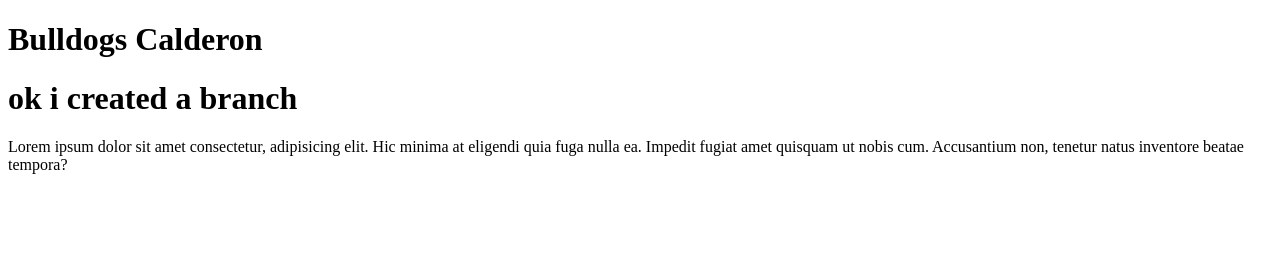
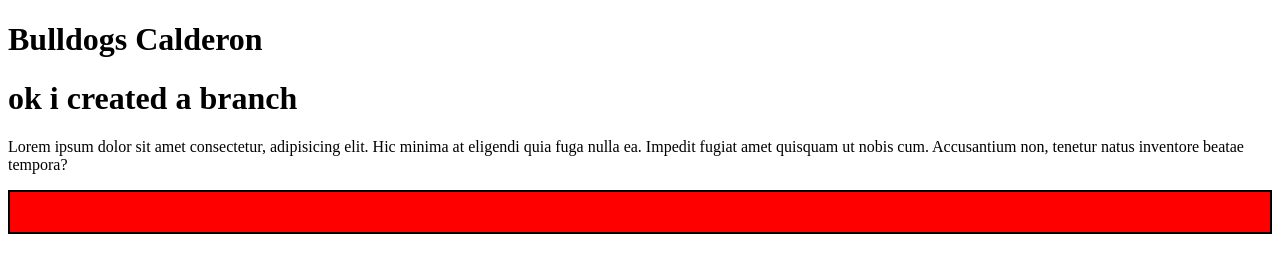
Before and after one commit to AngelCalderon105/practice-project, a plain HTML site: page index.html in a window 1280 px wide. Drawn offline with Linux system fonts and the light colour scheme.

Commit message:
Added New Red Box

```diff
--- a/index.html
+++ b/index.html
@@ -4,7 +4,8 @@
 <head>
     <meta charset="UTF-8">
     <meta name="viewport" content="width=device-width, initial-scale=1.0">
-    <title>Document</title>
+    <link rel="stylesheet" href="style.css">
+    <title>Calderon Bulldogs</title>
 </head>
 
 <body>
@@ -12,6 +13,10 @@
     <h1>ok i created a branch</h1>
     <p>Lorem ipsum dolor sit amet consectetur, adipisicing elit. Hic minima at eligendi quia fuga nulla ea. Impedit
         fugiat amet quisquam ut nobis cum. Accusantium non, tenetur natus inventore beatae tempora?</p>
+
+        <div>
+
+        </div>
 </body>
 
 </html>
--- /dev/null
+++ b/style.css
@@ -0,0 +1,5 @@
+div {
+    height: 40px;
+    border: 2px solid black;
+    background-color: red;
+}
```
